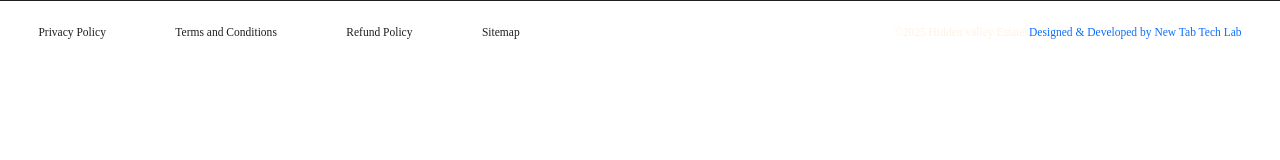
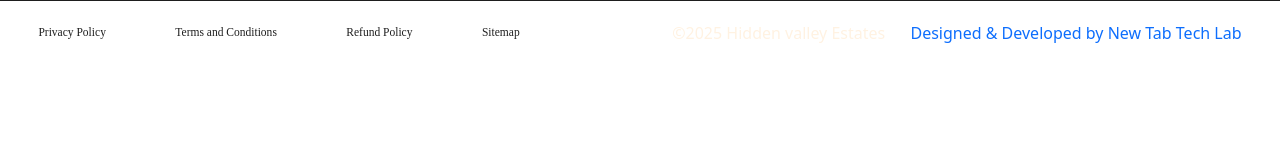
Before and after one commit to Nagaraj02451/HiddenValleyOotyStay, a React (Create React App) app in the folder frontend/: page /footer2 in a window 1280 px wide. Shown: the top 160 px of the page. Built offline with nearby package versions, Linux system fonts and the light colour scheme; a web font is replaced by a local one.

Commit message:
Update Footer1.css

```diff
--- a/frontend/src/Styles/Footer1.css
+++ b/frontend/src/Styles/Footer1.css
@@ -45,19 +45,16 @@
   .foot3{
     width: 60%;
    display: flex;
+   column-gap: 3.5%;
+   color: #FFF2E2;
    justify-content: end;
     /* border: 1px solid rgb(0, 255, 55); */
   }
-  .foot3a{
+  .foot13ab a{
     color: #FFF2E2;
-    font-size: 0.9vw;
-    line-height: 0.9vw;
-    font-weight: 400;
-    font-family:axi400;
+  }
+ @media (max-width:756px) {
 
-  }
-
- @media (max-width:756px) {
   .foot2a{
     font-size: 14px;
     line-height: 14px;
```
